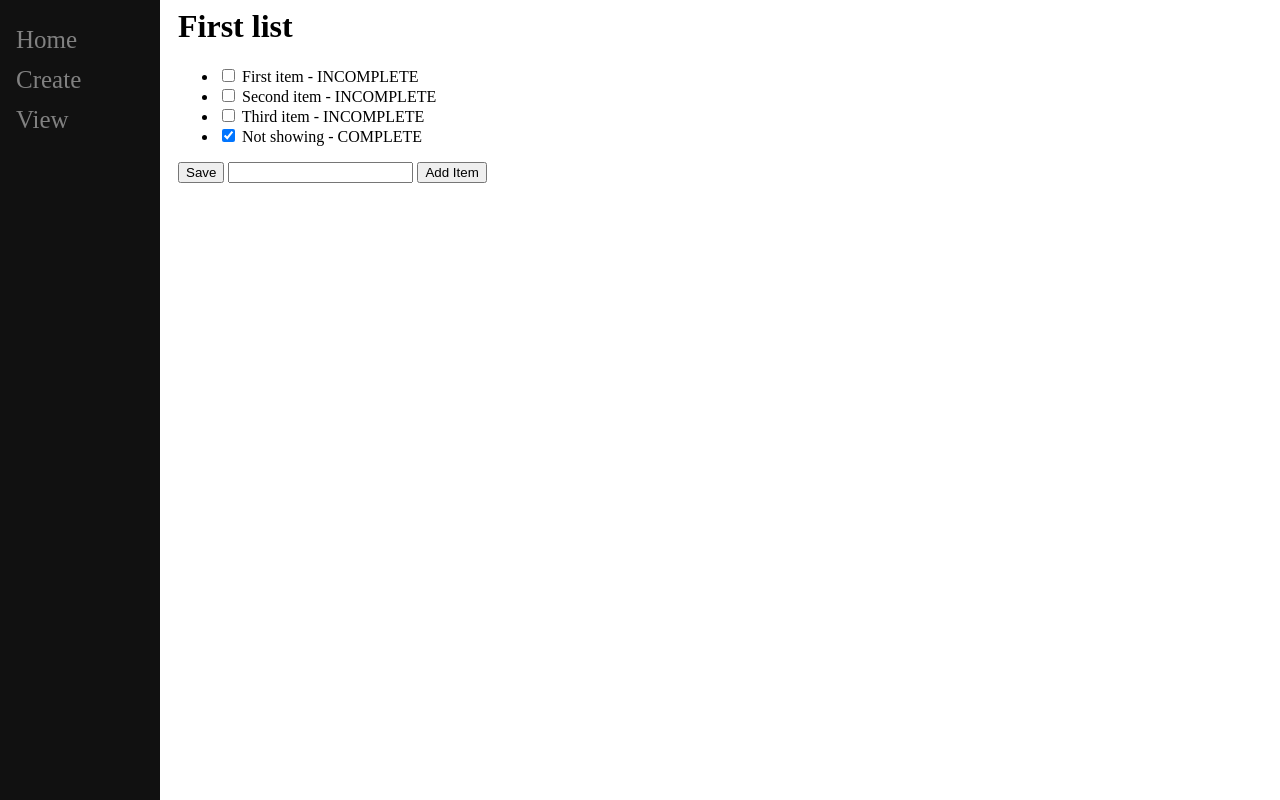
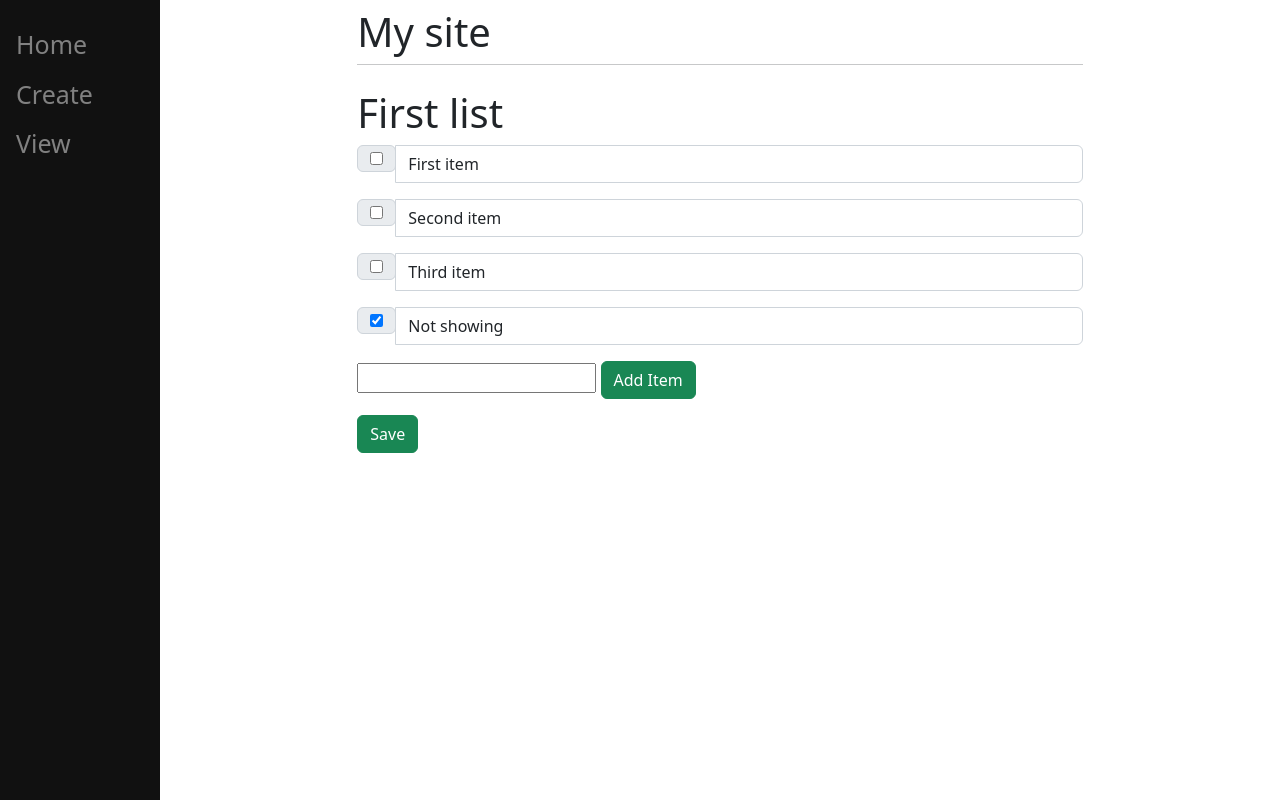
Before and after one commit to tehcbing/Django-Tutorial, a Django app: page /2 in a window 1280 px wide. Run offline with Django 4.2, Linux system fonts and the light colour scheme; data comes from the database, SQL or seed files in the repository; both versions use the stored data as it was after the commit.

Commit message:
Tech with Tim Django Tutorial Part 8

```diff
--- a/mysite/main/templates/main/base.html
+++ b/mysite/main/templates/main/base.html
@@ -1,3 +1,4 @@
+<!doctype html>
 <html>
 <head>
 
@@ -34,6 +35,11 @@
 
 	</style>
 
+	 <meta charset="utf-8">
+	 <meta name="viewport" content="width=device-width, initial-scale=1, shrink-to-fit=no">
+
+	 <link href="https://cdn.jsdelivr.net/npm/bootstrap@5.2.0-beta1/dist/css/bootstrap.min.css" rel="stylesheet" integrity="sha384-0evHe/X+R7YkIZDRvuzKMRqM+OrBnVFBL6DOitfPri4tjfHxaWutUpFmBp4vmVor" crossorigin="anonymous">
+
 	<title>{% block title %}Angie's website{% endblock %} </title>
 </head>
 <body>
@@ -44,9 +50,19 @@
 	</div>
 	<div id="content", name="content", class="main">
 		<!-- this block can be overriden by child html pages -->
-		{% block content %}
+		<div class="row justify-content-center">
+			<div class="col-8">
+				<h1 class="mt-2">My site</h1>
+				<hr class="mt-0 mb-4">
+				{% block content %}
+				{% endblock %}
+			</div>
+		</div>
+	</div>
 
-		{% endblock %}
-	</div>
+	<script src="https://cdn.jsdelivr.net/npm/bootstrap@5.2.0-beta1/dist/js/bootstrap.bundle.min.js" integrity="sha384-pprn3073KE6tl6bjs2QrFaJGz5/SUsLqktiwsUTF55Jfv3qYSDhgCecCxMW52nD2" crossorigin="anonymous"></script>
+	<script src="https://cdn.jsdelivr.net/npm/@popperjs/core@2.11.5/dist/umd/popper.min.js" integrity="sha384-Xe+8cL9oJa6tN/veChSP7q+mnSPaj5Bcu9mPX5F5xIGE0DVittaqT5lorf0EI7Vk" crossorigin="anonymous"></script>
+	<script src="https://cdn.jsdelivr.net/npm/bootstrap@5.2.0-beta1/dist/js/bootstrap.min.js" integrity="sha384-kjU+l4N0Yf4ZOJErLsIcvOU2qSb74wXpOhqTvwVx3OElZRweTnQ6d31fXEoRD1Jy" crossorigin="anonymous"></script>
+
 </body>
 </html>
--- a/mysite/main/templates/main/list.html
+++ b/mysite/main/templates/main/list.html
@@ -6,22 +6,27 @@
 	<h1>{{ls.name}}</h1>
 	<form method="post" action="#">
 		{% csrf_token %}
-		<ul>
 			{% for item in ls.item_set.all %}
-				{% if item.complete == True %}
-					<li>
-						<input type="checkbox", value="clicked", name="c{{item.id}}" checked>
-							{{item.text}} - COMPLETE</li>
-				{% else %}
-					<li>
-						<input type="checkbox", value="clicked", name="c{{item.id}}">
-							{{item.text}} - INCOMPLETE</li>
-				{% endif %}
+			<div class="input-group mb-3">
+				<div class="input-group-prepend">
+					<div class="input-group-text">
+						{% if item.complete == True %}
+							<input type="checkbox", value="clicked", name="c{{item.id}}" checked>
+						{% else %}
+							<input type="checkbox", value="clicked", name="c{{item.id}}">
+						{% endif %}
+					</div>
+				</div>
+					<input type="text", value="{{item.text}}", class="form-control">
+			</div>
+			{% endfor %}
+			<div class="input-group mb-3">
+				<div class="input-group-prepend">
+					<input type="text", name="new">
+					<button type="submit", name="newItem", value="newItem", class="btn btn-success">Add Item</button>
+				</div>
+			</div>
 
-			{% endfor %}
-		</ul>
-		<button type="submit", name="save", value="save">Save</button>
-		<input type="text", name="new">
-		<button type="submit", name="newItem", value="newItem">Add Item</button>
+			<button type="submit", name="save", value="save", class="btn btn-success">Save</button>
 	</form>
 {% endblock %}
```
Also changed, not shown: mysite/main/templates/main/create.html (+8 -4 lines), mysite/db.sqlite3.
